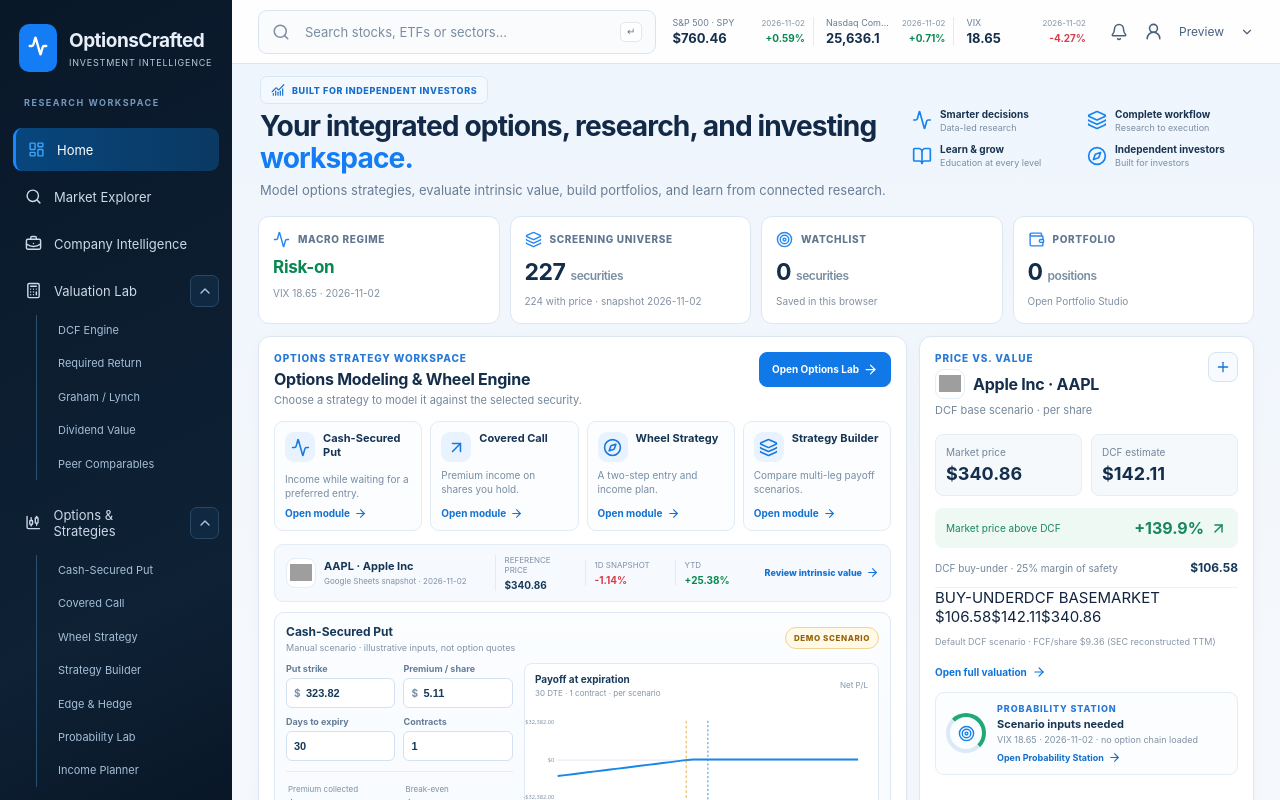
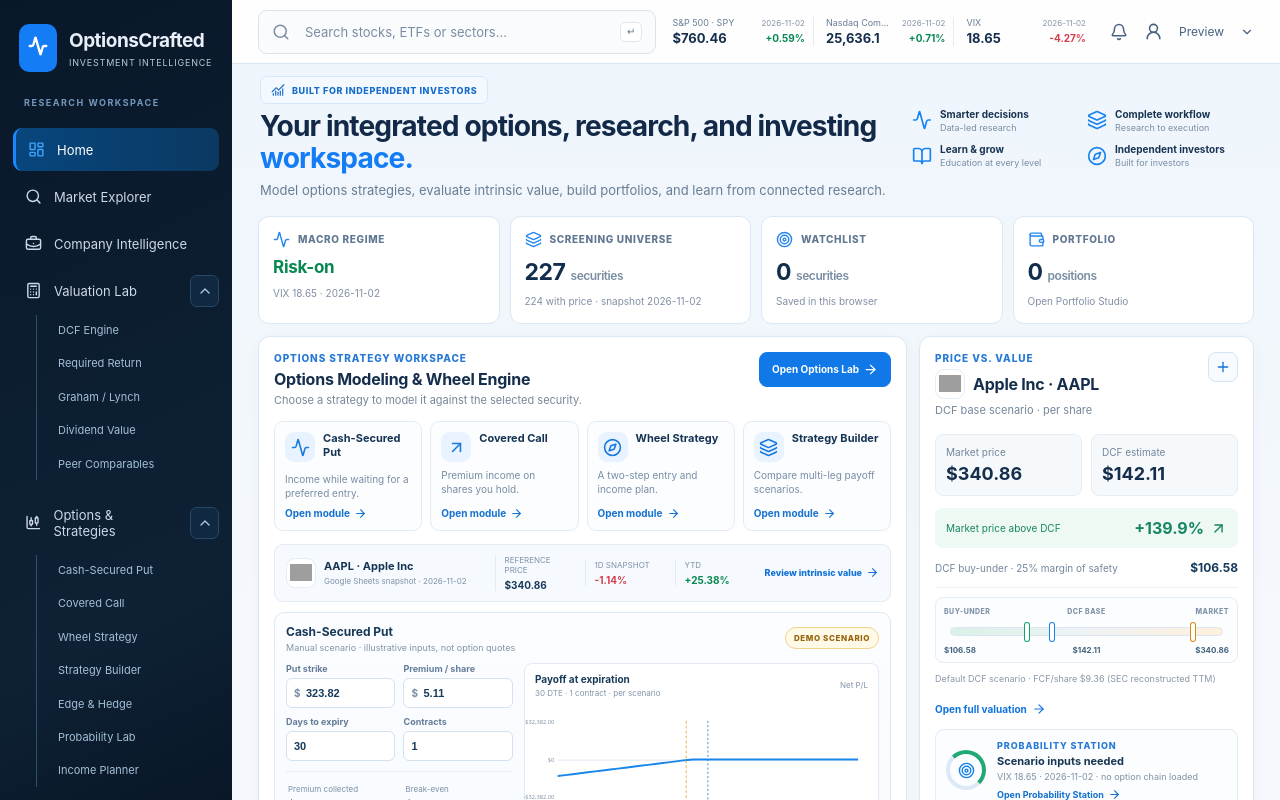
Before and after one commit to piergiorgiorocchini-maker/optioncrafted-tools-demo, a React (Vite) app in the folder platform-app/: page / in a window 1280 px wide. Shown: the top 800 px of the page. Built offline with nearby package versions, Linux system fonts and the light colour scheme; grey boxes are pictures that could not be loaded.

Commit message:
Style compact price to value scale

```diff
--- a/platform-app/src/components/home-dashboard.css
+++ b/platform-app/src/components/home-dashboard.css
@@ -333,3 +333,15 @@ main{min-width:0;overflow-x:clip}
 @media(max-width:1080px){.home-underlying-market{grid-template-columns:minmax(160px,1.3fr) repeat(2,minmax(76px,.7fr)) auto}.home-underlying-market>div:nth-child(4){display:none}}
 @media(max-width:900px){.home-demo-grid{grid-template-columns:1fr 1fr}.home-promise-points{max-width:320px}}
 @media(max-width:680px){.home-demo-grid{grid-template-columns:1fr}.home-learning-grid{grid-template-columns:1fr}.home-underlying-market{grid-template-columns:1fr 1fr}.home-underlying-identity{grid-column:1/-1}.home-underlying-market>a{grid-column:1/-1}}
+
+.home-value-scale{margin:9px 0 3px;padding:9px 8px 7px;border:1px solid #e5edf5;border-radius:8px;background:#fbfdff}
+.home-value-scale-labels,.home-value-scale-values{display:grid;grid-template-columns:repeat(3,1fr);gap:4px}
+.home-value-scale-labels span{color:#8193a7;font-size:7px;font-weight:850;letter-spacing:.45px}
+.home-value-scale-labels span:nth-child(2),.home-value-scale-values span:nth-child(2){text-align:center}
+.home-value-scale-labels span:last-child,.home-value-scale-values span:last-child{text-align:right}
+.home-value-track{position:relative;height:9px;margin:11px 6px 9px;border:1px solid #dce6f1;border-radius:99px;background:linear-gradient(90deg,#d9f1e6 0%,#eef3f6 48%,#fff0dc 100%)}
+.home-value-track i{position:absolute;top:50%;width:3px;height:18px;border:2px solid #fff;border-radius:3px;transform:translate(-50%,-50%);box-shadow:0 0 0 1px #516d88}
+.home-value-track .buy-marker{background:#16a36d;box-shadow:0 0 0 1px #16a36d}
+.home-value-track .dcf-marker{background:#1783e6;box-shadow:0 0 0 1px #1783e6}
+.home-value-track .market-marker{background:#d98b18;box-shadow:0 0 0 1px #d98b18}
+.home-value-scale-values span{font-size:8px;font-weight:750;color:#45627d}
```
